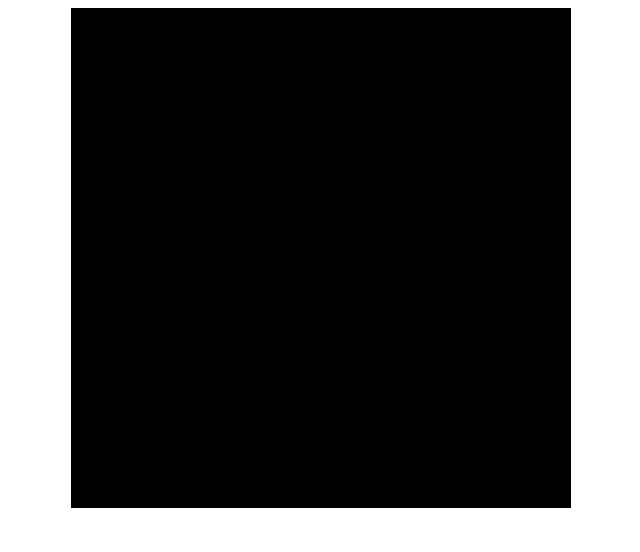
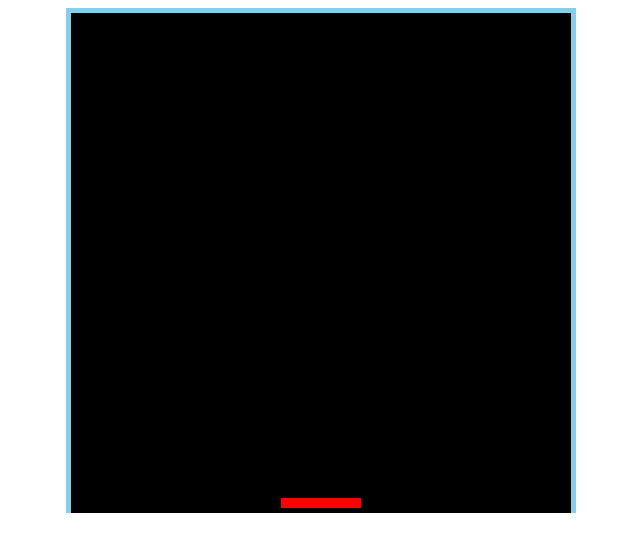
Before and after one commit to RakeshSenpai/Code_Brick_Breaker, a plain HTML site: page index.html in a window 1280 px wide. Shown: the whole page, without its empty margins (319-959 px from the left). Drawn offline with Linux system fonts and the light colour scheme.

Commit message:
player_move

```diff
--- a/breakOut.js
+++ b/breakOut.js
@@ -10,17 +10,48 @@
 
 let playerHeight = 10;
 let playerWidth = 80;
+let playerVelocityX = 10;
 
 let player = {
     x : boardWidth/2 - playerWidth / 2,
     y : boardHeight - playerHeight - 5,
     width : playerWidth,
-    height : playerHeight
-}
+    height : playerHeight,
+    VelocityX : playerVelocityX
+};
+
+
+
 
 window.onload = function(){
     board = document.getElementById('board')
     board.height = boardHeight;
     board.width = boardWidth;
     context = board.getContext('2d');//Used fot drawing in the board
+
+    // Draw Initial Player
+
+    context.fillStyle = 'red';
+    context.fillRect(player.x, player.y, player.width, player.height);
+
+    requestAnimationFrame(update);
+
+    document.addEventListener('keydown', movePlayer)
 }
+
+function update(){
+    requestAnimationFrame(update)
+
+// Player
+    context.fillStyle = 'red';
+    context.fillRect(player.x, player.y, player.width, player.height);
+
+}
+
+function movePlayer(e){
+    if(e.code == 'ArrowLeft'){
+        player.x -= player.VelocityX
+    } else if(e.code == 'ArrowRight'){
+        player.x += player.VelocityX;
+    }
+}
--- a/breakout.css
+++ b/breakout.css
@@ -4,4 +4,7 @@
 
 #board{
     background: #000;
+    border-top: 5px solid skyblue;
+    border-left: 5px solid skyblue;
+    border-right: 5px solid skyblue;
 }
```
